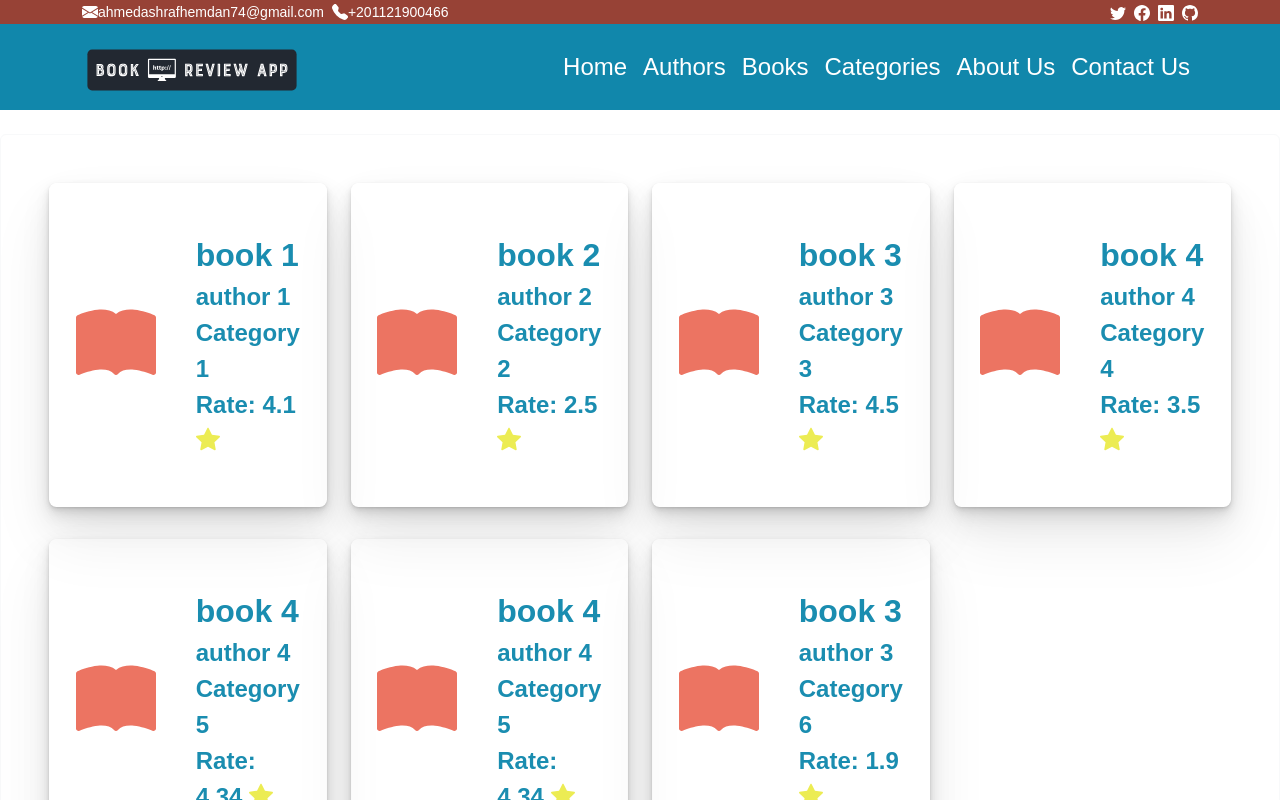
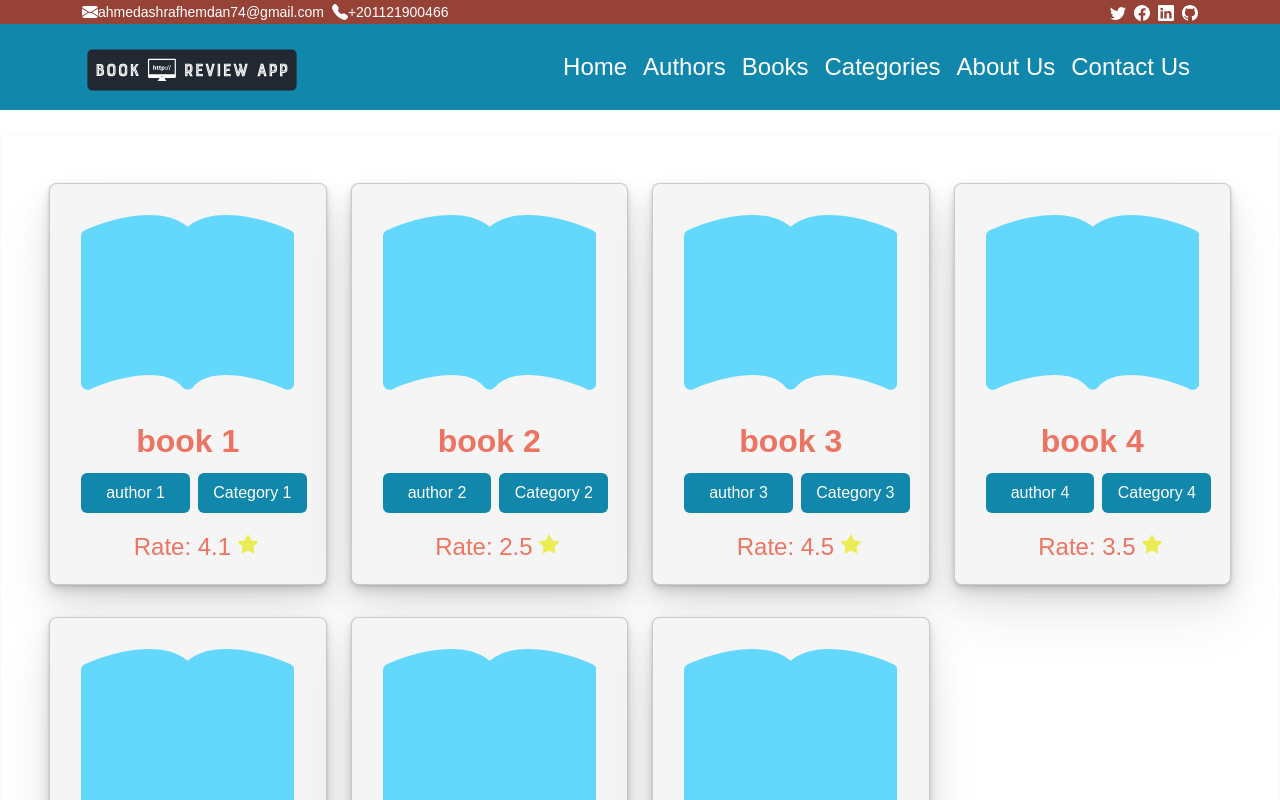
Before and after one commit to hemda74/Book-Review-Front, a Next.js app in the folder app/: page /books in a window 1280 px wide. Shown: the top 800 px of the page. Built offline with nearby package versions, Linux system fonts and the light colour scheme.

Commit message:
New Implementation of Book Card

```diff
--- a/app/components/BookCard.tsx
+++ b/app/components/BookCard.tsx
@@ -16,22 +16,29 @@ const BookCard = (props: Props) => {
     <>
     <Link
       href={`/books/${props.book_id}`}>
-      <span  className="text-decoration-none">
-        <div
-          className={`d-flex align-items-center justify-content-center ${styles.cardContainer}`}>
-          <div className="d-flex p-5 ">
-            <div className="d-flex align-items-center justify-content-center"><BsBookFill size={80} className={` me-4  ${styles.textStyle2} `}/></div>
-            <div className="book-info ms-3 ">
-          <span className={` fs-4 fw-semibold ${styles.textStyle} `}>
-               <span className='fs-2'>{props.book_name}</span> <br/>
-                {props.author_name} <br/>
-                <span className='fs-4 mt-0'>{props.category_name} </span><br/>
-                <span className='fs-4 mt-0'>Rate: {props.book_rate}  <span className={`${styles.iconStyle} `}> <BsStarFill   className=' mb-2'/></span></span>
-            </span>
-            </div>
-          </div>
+        <div className={`card ${styles.cardContainer}`}>
+              <BsBookFill size={60} className={`${styles.cardImage}`}/>
+              <div className="text-center">
+                    <span className={`fs-2 d-block  ${styles.textTitle} ${styles.textStyle}`}>
+                      {props.book_name}
+                    </span>
+                    <div className="mt-2 d-flex row">
+                          <div className="col-1">
+                          </div>
+                          <span className={`fs-6 col-5 p-2 myInfo rounded me-2`}>
+                              {props.author_name}
+                          </span>
+                          <span className={`fs-6 col-5 p-2 myInfo rounded `}>
+                              {props.category_name}
+                          </span>
+                    </div>
+              </div>
+              <span className={`fs-4 mt-3 ms-3 text-center ${styles.rateSpan}`}>
+                    Rate: {props.book_rate}
+                    <span className={`${styles.iconStyle}`}> <BsStarFill size={20}  className=' mb-2 mt-0'/>
+                    </span>
+              </span>
         </div>
-      </span>
     </Link>
   </>
   );
--- a/app/styles/BookCard.module.css
+++ b/app/styles/BookCard.module.css
@@ -1,42 +1,47 @@
 /* Department Card component style sheet. */
 .cardContainer {
-    /* min-width: 13.625rem;
-    max-width: 15.625rem; */
+    max-width: 22rem;
     border-radius: 7.5px !important;
+    padding: 1.2rem;
+    background: #f5f5f5;
+    position: relative;
+    overflow: visible;
     -webkit-border-radius: 7.5px !important;
     -moz-border-radius: 7.5px !important;
     -ms-border-radius: 7.5px !important;
     -o-border-radius: 7.5px !important;
     box-shadow: rgba(0, 0, 0, 0.07) 0px 1px 2px, rgba(0, 0, 0, 0.07) 0px 2px 4px, rgba(0, 0, 0, 0.07) 0px 4px 8px,
-       rgba(0, 0, 0, 0.07) 0px 8px 16px, rgba(0, 0, 0, 0.07) 0px 16px 32px, rgba(0, 0, 0, 0.07) 0px 32px 64px;
+    rgba(0, 0, 0, 0.07) 0px 8px 16px, rgba(0, 0, 0, 0.07) 0px 16px 32px, rgba(0, 0, 0, 0.07) 0px 32px 64px;
 }
 .iconStyle{
     color: rgb(236, 236, 83);
 }
-
- .textStyle{
-    color: #1a8db0;
-}
-.textStyle2{
+.textStyle{
     color: #ec7462;
 }
-.descrpitionText {
-    color: #767676;
-    display: -webkit-box;
-    overflow: hidden;
-    -webkit-line-clamp: 3;
-    -webkit-box-orient: vertical;
-}
-
 .cardContainer:hover {
     background-color: #63d8fc;
     color: #ffffff !important;
     border: unset !important;
     transition: 0.24s;
     transform: scale(1.06);
-
 }
-
-.cardContainer:hover .descrpitionText {
-    color: #ffffff !important;
+.cardContainer:hover .cardImage {
+    color: #ec7462 !important;
 }
+.textTitle {
+    font-weight: 600;
+    line-height: 1.5;
+}
+.cardImage{
+    color: #63d8fc;
+    height: 30%;
+    width: 90%;
+    border-radius: .5rem;
+    transition: .3s ease;
+    align-self: center;
+}
+.rateSpan{
+    margin-top: -1.2rem;
+    color: #ec7462;
+}
```
